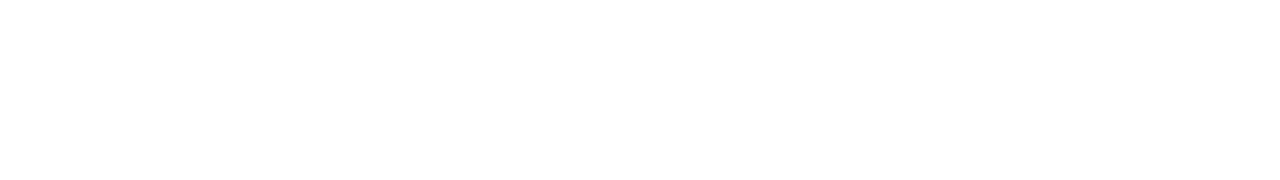
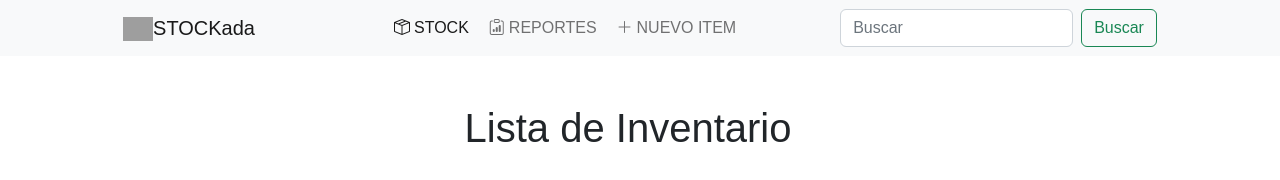
Before and after one commit to Lautaro1901/Proyecto-App-Stock-JS, a website: page index.html in a window 1280 px wide. Drawn offline with nearby package versions, Linux system fonts and the light colour scheme; grey boxes are pictures that could not be loaded.

Commit message:
Creacion de navbar

```diff
--- a/index.html
+++ b/index.html
@@ -4,17 +4,50 @@
     <meta charset="UTF-8">
     <meta http-equiv="X-UA-Compatible" content="IE=edge">
     <meta name="viewport" content="width=device-width, initial-scale=1.0">
-    <link href="https://cdn.jsdelivr.net/npm/bootstrap@5.2.2/dist/css/bootstrap.min.css" rel="stylesheet" integrity="sha384-Zenh87qX5JnK2Jl0vWa8Ck2rdkQ2Bzep5IDxbcnCeuOxjzrPF/et3URy9Bv1WTRi" crossorigin="anonymous">
+    <link href="https://cdn.jsdelivr.net/npm/bootstrap@5.2.2/dist/css/bootstrap.min.css" rel="stylesheet"
+    integrity="sha384-Zenh87qX5JnK2Jl0vWa8Ck2rdkQ2Bzep5IDxbcnCeuOxjzrPF/et3URy9Bv1WTRi" crossorigin="anonymous">
+    <link rel="stylesheet" href="https://cdn.jsdelivr.net/npm/bootstrap-icons@1.9.1/font/bootstrap-icons.css">
     <link rel="stylesheet" href="./src/style/style.css">
     <title>Document</title>
 </head>
 
 <body>
+  <header>
+    <nav class="navbar navbar-expand-lg bg-light">
+      <div class="container-fluid justify-content-evenly">
+        <a class="navbar-brand" href="#">
+          <img src="https://previews.123rf.com/images/bekkerbekker/bekkerbekker1907/bekkerbekker190700054/127510797-espadach%C3%ADn-en-ataque-con-el-florete-car%C3%A1cter-atl%C3%A9tico-femenino-deporte-deportes-activos-y-estilo-de-.jpg" alt="Logo" width="30" height="24" class="d-inline-block align-text-top">STOCKada</a>
+          <button class="navbar-toggler" type="button" data-bs-toggle="collapse" data-bs-target="#navbarTogglerDemo02" aria-controls="navbarTogglerDemo02" aria-expanded="false" aria-label="Toggle navigation">
+            <span class="navbar-toggler-icon"></span>
+          </button>
+          <div class="collapse navbar-collapse flex-grow-0" id="navbarTogglerDemo02">
+            <ul class="navbar-nav me-auto mb-2 mb-lg-0 pe-lg-5 me-lg-5">
+              <li class="nav-item"><a class="nav-link active" aria-current="page" href="#"><i class="bi bi-box-seam p-1"></i>STOCK</a></li>
+              <li class="nav-item"><a class="nav-link" href="#"><i class="bi bi-clipboard-data p-1"></i>REPORTES</a></li>
+              <li class="nav-item"><a class="nav-link"><i class="bi bi-plus-lg p-1"></i>NUEVO ITEM</a></li>
+            </ul>
+            <form class="d-flex" role="search">
+              <input class="form-control me-2" type="search" placeholder="Buscar" aria-label="Search">
+              <button class="btn btn-outline-success" type="submit">Buscar</button>
+            </form>
+          </div>
+        </div>
+    </nav>
+  </header>
+  <main>
+    <section class="container-fluid row">
+      <div >
+        <div class="inventario d-flex flex-column text-center mt-5 col-12">
+          <h1>Lista de Inventario</h1>
+        </div>
+    </section>
+  </main>
 
+  <footer>
+
+  </footer>
+
+  <script src="https://cdn.jsdelivr.net/npm/bootstrap@5.2.2/dist/js/bootstrap.bundle.min.js" integrity="sha384-OERcA2EqjJCMA+/3y+gxIOqMEjwtxJY7qPCqsdltbNJuaOe923+mo//f6V8Qbsw3" crossorigin="anonymous"></script>
+  <script src="./script.js"></script>
 </body>
-
-<script src="https://cdn.jsdelivr.net/npm/bootstrap@5.2.2/dist/js/bootstrap.bundle.min.js" integrity="sha384-OERcA2EqjJCMA+/3y+gxIOqMEjwtxJY7qPCqsdltbNJuaOe923+mo//f6V8Qbsw3" crossorigin="anonymous"></script>
-
-<script src="./script.js"></script>
-
 </html>
```
Also changed, not shown: package.json (added, +20 -0 lines), src/sass/pages/_index.scss (added).
